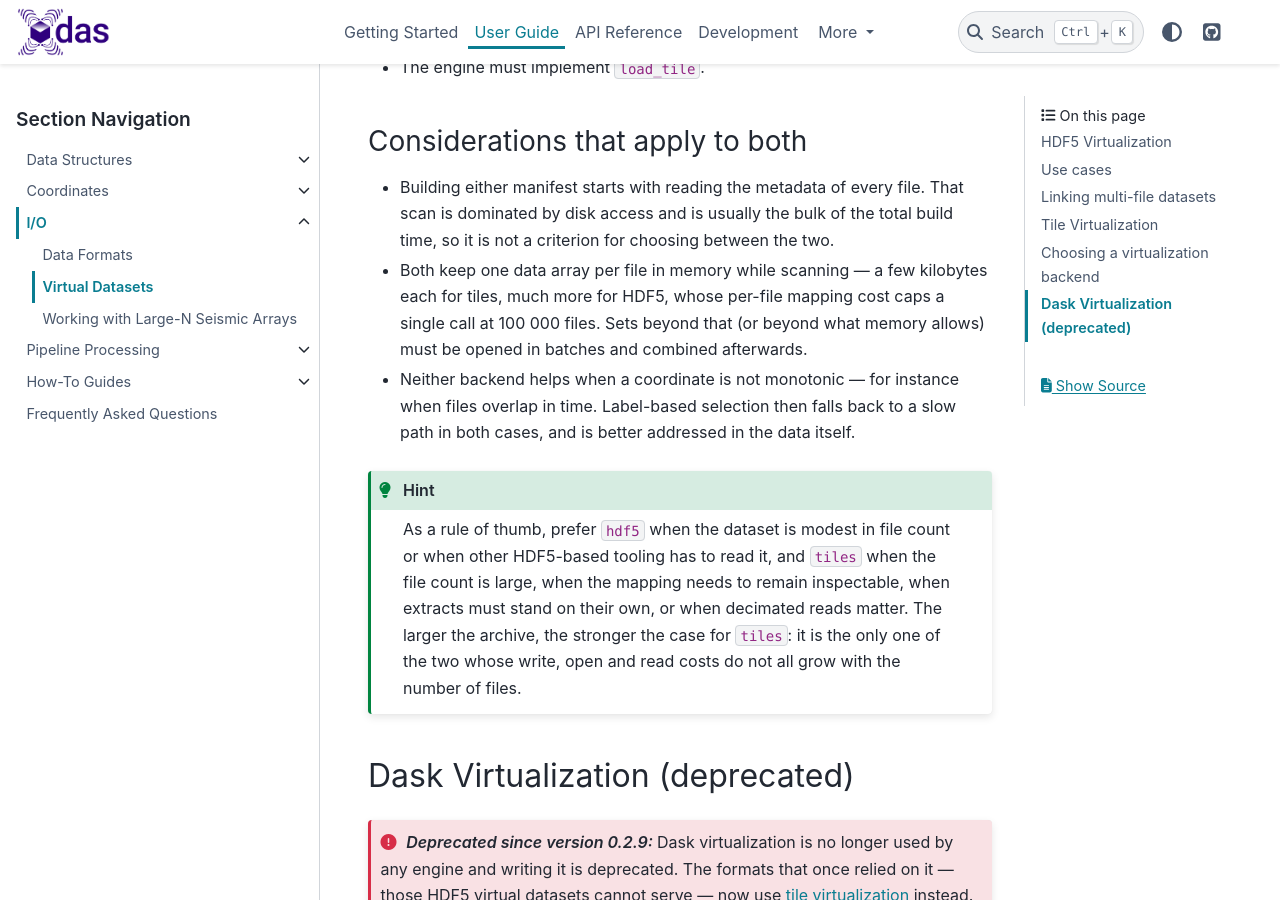
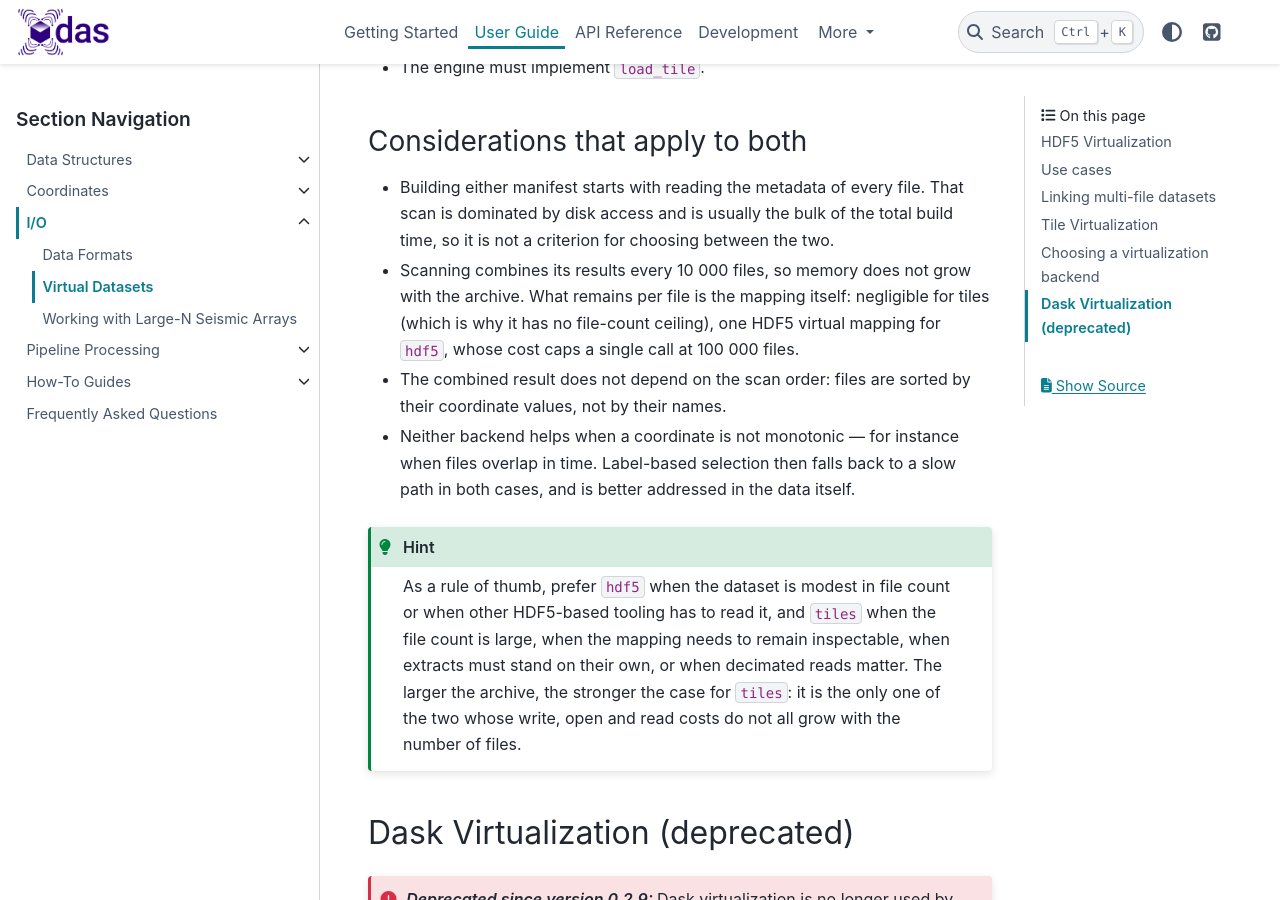
Before and after one commit to xdas-dev/xdas, a Sphinx documentation site: the page built from docs/user-guide/io/virtual-datasets.md, in a window 1280 px wide and 900 px high, scrolled down 5668 px. Built offline with Sphinx 7.4.7 and the PyData theme 0.15.4, drawn with Linux system fonts in a browser that asks for light colours.

Commit message:
Document the streamed combine

```diff
--- a/docs/user-guide/io/virtual-datasets.md
+++ b/docs/user-guide/io/virtual-datasets.md
@@ -182,10 +182,12 @@ tiles as the archive grows.
 - Building either manifest starts with reading the metadata of every file. That scan is
   dominated by disk access and is usually the bulk of the total build time, so it is not a
   criterion for choosing between the two.
-- Both keep one data array per file in memory while scanning — a few kilobytes each for
-  tiles, much more for HDF5, whose per-file mapping cost caps a single call at 100 000
-  files. Sets beyond that (or beyond what memory allows) must be opened in batches and
-  combined afterwards.
+- Scanning combines its results every 10 000 files, so memory does not grow with the
+  archive. What remains per file is the mapping itself: negligible for tiles (which is
+  why it has no file-count ceiling), one HDF5 virtual mapping for `hdf5`, whose cost
+  caps a single call at 100 000 files.
+- The combined result does not depend on the scan order: files are sorted by their
+  coordinate values, not by their names.
 - Neither backend helps when a coordinate is not monotonic — for instance when files
   overlap in time. Label-based selection then falls back to a slow path in both cases, and
   is better addressed in the data itself.
```
Also changed, not shown: docs/api/xdas.md (+1 -0 lines), docs/release-notes.md (+3 -0 lines).
